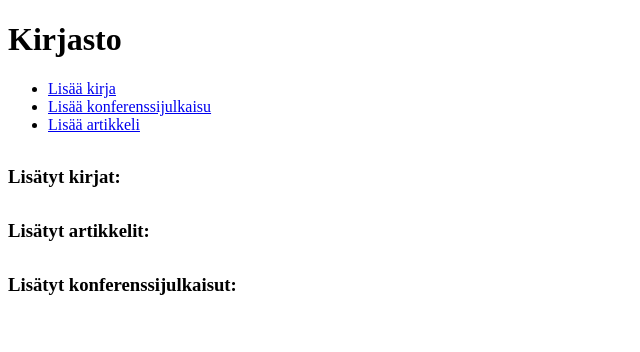
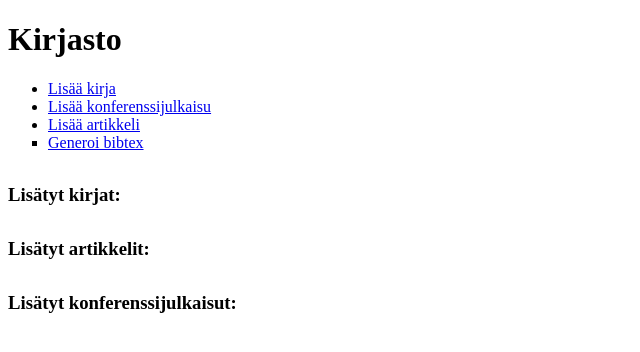
Before and after one commit to osmukkaHY/mojos, a Flask app: page / in a window 1280 px wide. Shown: the top 352 px of the page, without its empty margins (0-640 px from the left). Run offline with Flask 3, Linux system fonts and the light colour scheme; data that the repository does not hold is empty.

Commit message:
fix: add index.html to commit

```diff
--- a/src/templates/index.html
+++ b/src/templates/index.html
@@ -7,6 +7,7 @@
       <li><a href="/book">Lisää kirja</a></li>
       <li><a href="/inproceedings">Lisää konferenssijulkaisu</a></li>
       <li><a href="/article">Lisää artikkeli</a></li>
+      <li style="list-style-type: square;"><a href="/bibtex">Generoi bibtex</a></li>
     </ul>
 
     <h3 style="margin-top: 2rem;">Lisätyt kirjat:</h3>
```
